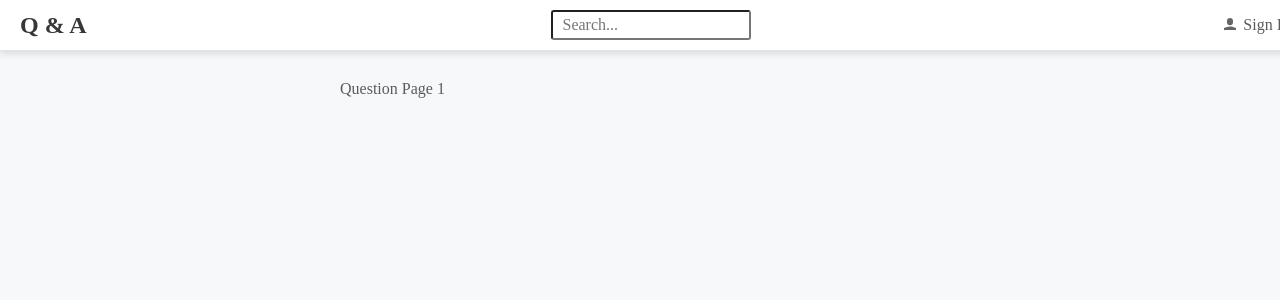
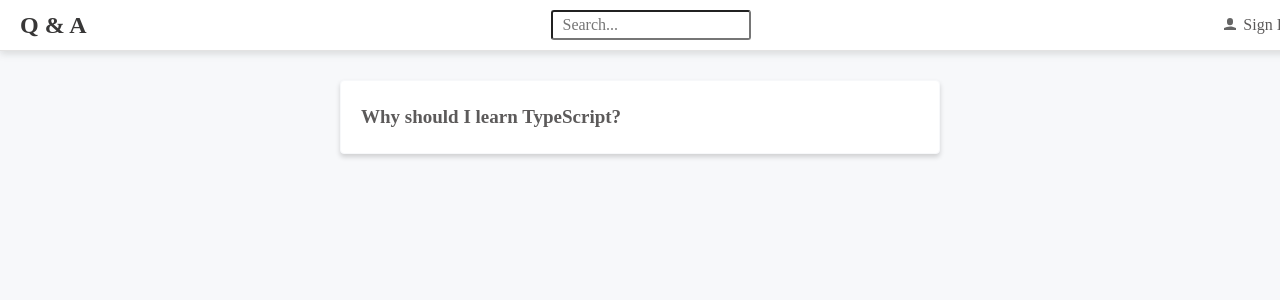
Before and after one commit to KennedyMungai/DankQAndAApp, a React (Create React App) app in the folder qandafrontend/: page /questions/1 in a window 1280 px wide. Shown: the top 300 px of the page. Built offline with nearby package versions, Linux system fonts and the light colour scheme.

Commit message:
Rewrote the rendering code for the title with its own custom styling

```diff
--- a/qandafrontend/src/QuestionPage.tsx
+++ b/qandafrontend/src/QuestionPage.tsx
@@ -5,6 +5,7 @@ import React, { useEffect, useState } from 'react'
 import { useParams } from 'react-router-dom'
 import { Page } from './Page'
 import { getQuestion, QuestionData } from './QuestionsData'
+import { gray6 } from './Styles'
 
 const QuestionPage = () => {
     const [question, setQuestion] = useState<QuestionData | null>(null)
@@ -22,7 +23,27 @@ const QuestionPage = () => {
     }, [questionId])
 
   return (
-    <Page>Question Page {questionId}</Page>
+    <Page>
+        <div css={
+            css`
+                background-color: white;
+                padding: 15px 20px 20px 20px;
+                border-radius: 4px;
+                border: 1px solid ${gray6};
+                box-shadow: 0 3px 5px 0 rgba(0, 0, 0, 0.16);
+            `
+        }>
+            <div css={
+                css`
+                    font-size: 19px;
+                    font-weight: bold;
+                    margin: 10px 0px 5px;
+                `
+            }>
+                {question == null ? '' : question.title}
+            </div>
+        </div>
+    </Page>
   )
 }
 
```
